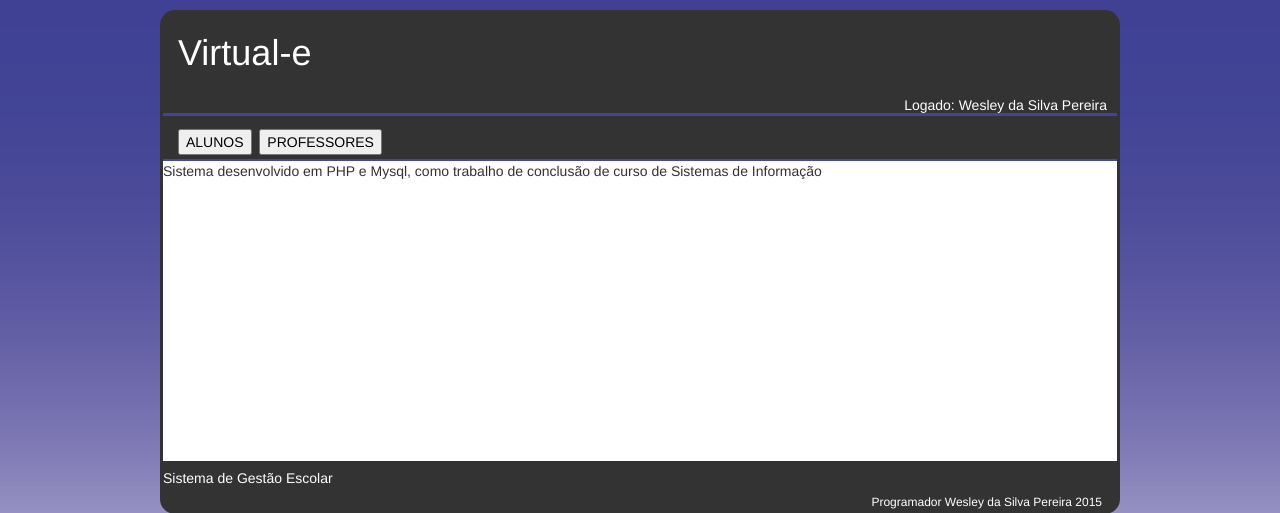
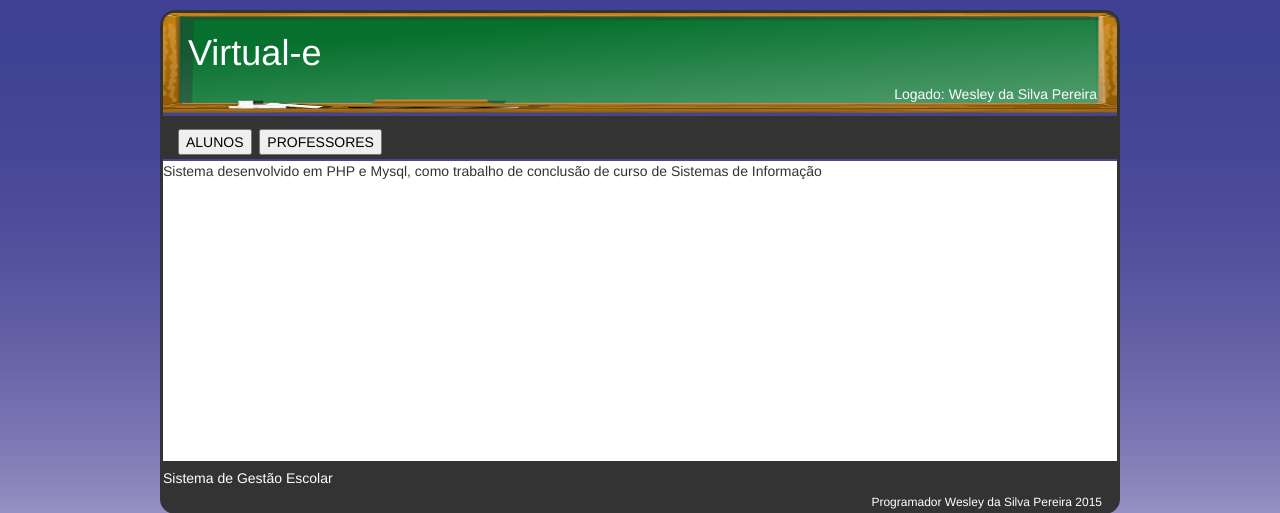
Before and after one commit to Virtual-e/virtual-e, a PHP site: page /visao/administracao/index.php in a window 1280 px wide. Shown: the top 513 px of the page. Run offline with PHP 8.4, Linux system fonts and the light colour scheme.

Commit message:
Finalizando layout Primario

```diff
--- a/css/principal.css
+++ b/css/principal.css
@@ -22,6 +22,7 @@ body
      border-top-left-radius: 10px;
      color: white;
      width: 954px;
+     background-image: url("../img/banner.png");
 }
 
 #conteudo
@@ -71,8 +72,8 @@ a:active {text-decoration: none;}
 #user-dados
 {
     float: right;
-    margin-right: 10px;
-    margin-top: 12px;
+    margin-right: 20px;
+    margin-top: 1px;
 }
 #menu
 {
--- a/include/config/ConfigClass.php
+++ b/include/config/ConfigClass.php
@@ -27,6 +27,8 @@ class Configuracao {
        $localhost="localhost";//essa aqui é a variavel local do banco
        $banco="virtual-e";//nome do banco
        $usuario="root"; // usuario
+
+
        //funcão conecta
 
        $con= mysql_connect($localhost, $usuario, $senha)or die("Opa erro no servido, sistema em manutenção...");
--- a/include/layout/banner.php
+++ b/include/layout/banner.php
@@ -11,7 +11,7 @@
     </head>
     <body bgcolor="red">
         <div id="banner">
-            <h1> Virtual-e</h1>
+            <h1> &nbsp;Virtual-e</h1>
             <div id="user-dados">
                 Logado: Wesley da Silva Pereira
             </div>
--- a/nbproject/private/private.xml
+++ b/nbproject/private/private.xml
@@ -3,9 +3,10 @@
     <editor-bookmarks xmlns="http://www.netbeans.org/ns/editor-bookmarks/2" lastBookmarkId="0"/>
     <open-files xmlns="http://www.netbeans.org/ns/projectui-open-files/2">
         <group>
-            <file>file:/var/www/html/virtual-e/visao/aluno/.htaccess</file>
             <file>file:/var/www/html/virtual-e/include/layout/rodape.php</file>
+            <file>file:/var/www/html/virtual-e/include/config/ConfigClass.php</file>
             <file>file:/var/www/html/virtual-e/modelo/aluno/AlunoClass.php</file>
+            <file>file:/var/www/html/virtual-e/include/layout/banner.php</file>
             <file>file:/var/www/html/virtual-e/visao/administracao/adm.php</file>
             <file>file:/var/www/html/virtual-e/visao/administracao/adminAjax.js</file>
             <file>file:/var/www/html/virtual-e/visao/aluno/erro.php</file>
```
Also changed, not shown: .htaccess (deleted), img/banner.jpeg (added), img/banner.png (added), visao/aluno/.htaccess (deleted).
